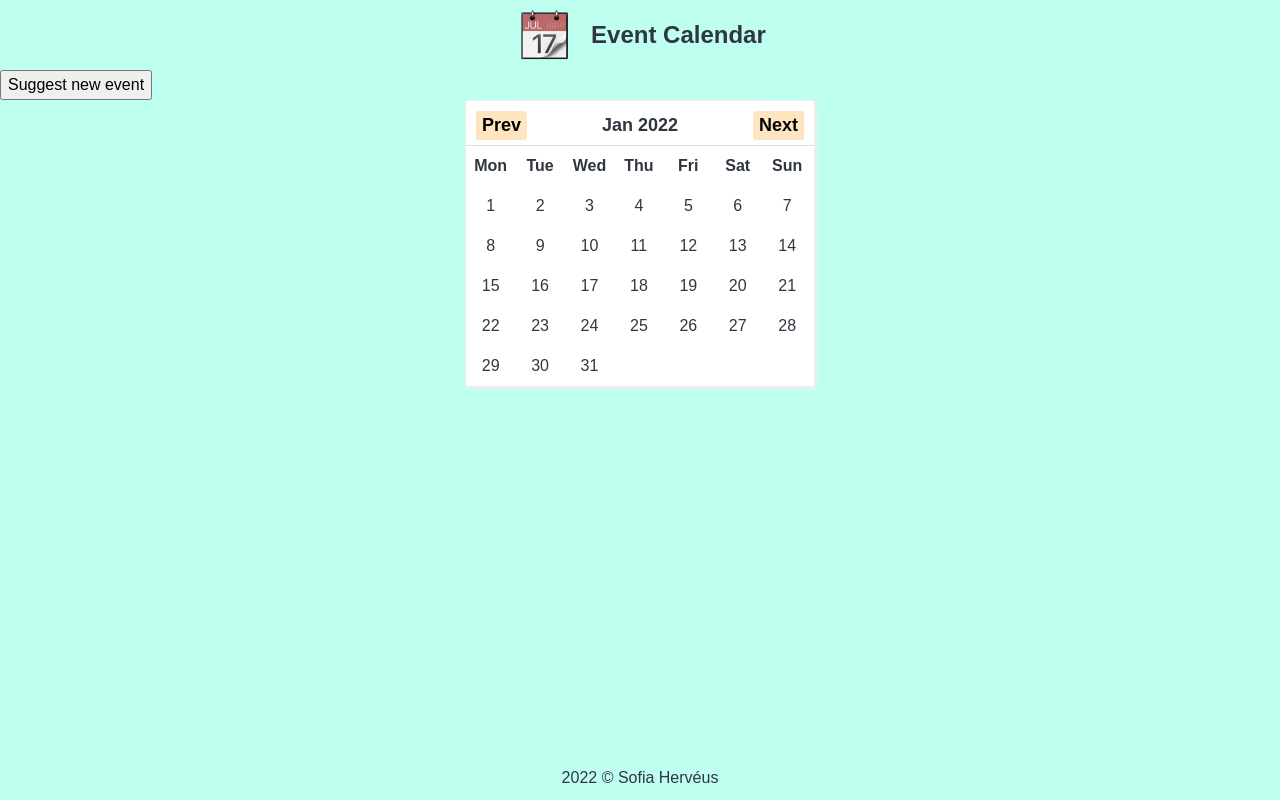
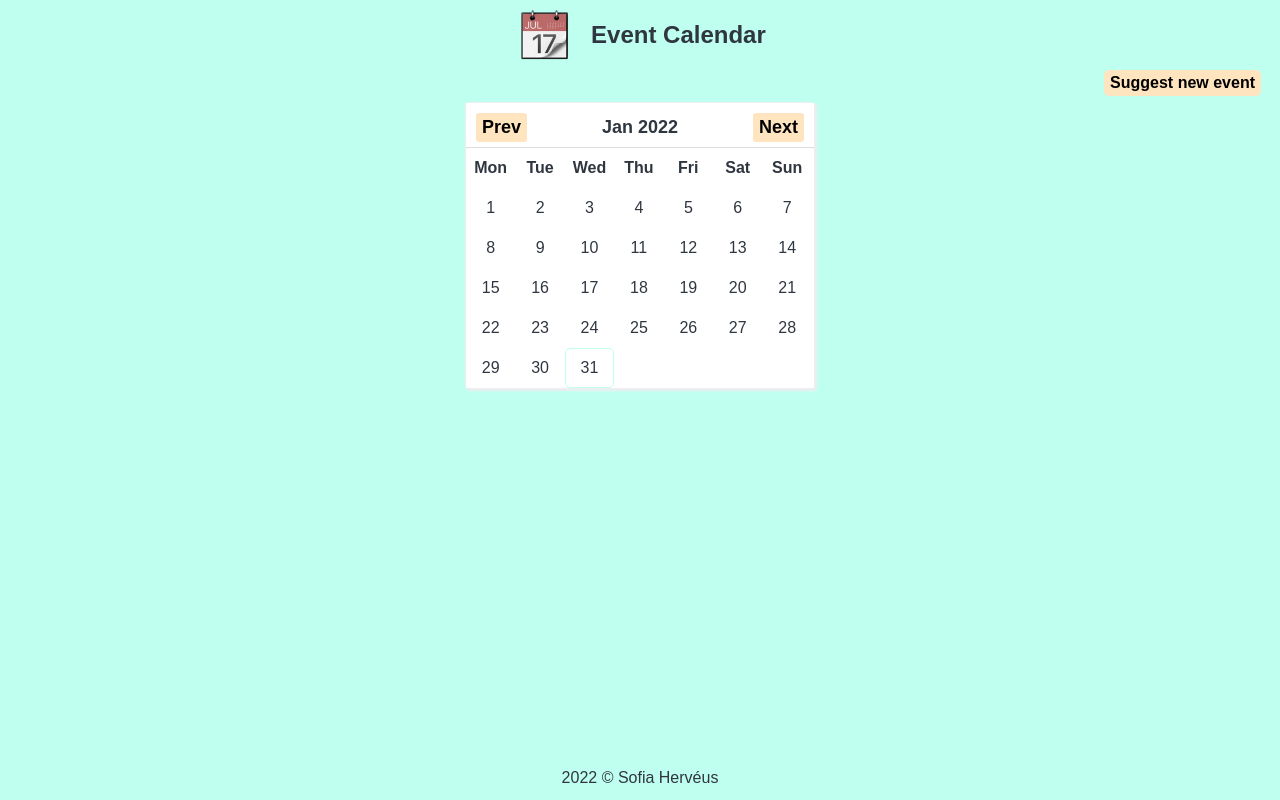
Before and after one commit to herv3us/Parents-Calendar, a React (Create React App) app in the folder frontend/: page / in a window 1280 px wide. Built offline with nearby package versions, Linux system fonts and the light colour scheme.

Commit message:
add some styling to button

```diff
--- a/frontend/src/components/main/SimpleCalendar.jsx
+++ b/frontend/src/components/main/SimpleCalendar.jsx
@@ -1,5 +1,5 @@
 import React, { useEffect, useState } from 'react';
-import styled from 'styled-components';
+import styled, { css } from 'styled-components';
 import { COLORS } from '../../styles/constants';
 
 function SimpleCalendar() {
@@ -73,7 +73,11 @@ function SimpleCalendar() {
           .fill(null)
           .map((_, index) => {
             const d = index - (startDay - 2);
-            return <Day key={index}>{d > 0 ? d : ''}</Day>;
+            return (
+              <Day key={index} isToday={d === today.getDate()}>
+                {d > 0 ? d : ''}
+              </Day>
+            );
           })}
       </Body>
     </CalendarFrame>
@@ -87,7 +91,7 @@ const CalendarFrame = styled.div`
   border: 1px solid ${COLORS.lightgrey};
   border-radius: 3px;
   box-shadow: 2px 2px 2px ${COLORS.lightgrey};
-  margin: 0 auto;
+  margin: 2rem auto;
 `;
 
 const Header = styled.div`
@@ -122,4 +126,17 @@ const Day = styled.div`
   flex-direction: row;
   justify-content: center;
   align-items: center;
+
+  ${(props) =>
+    props.isToday &&
+    css`
+      border: 1px solid ${COLORS.backgroundBG};
+      border-radius: 5px;
+    `}
+
+  ${(props) =>
+    props.isBooked &&
+    css`
+      background-color: ${COLORS.booked};
+    `}
 `;
--- a/frontend/src/pages/HomePage.jsx
+++ b/frontend/src/pages/HomePage.jsx
@@ -2,7 +2,8 @@ import React, { useState } from 'react';
 import LoginForm from '../components/main/LoginForm';
 import SuggestEvent from '../components/main/SuggestEvent';
 import SimpleCalendar from '../components/main/SimpleCalendar';
-import e from 'cors';
+import { COLORS } from '../styles/constants';
+import styled from 'styled-components';
 
 function HomePage() {
   const [buttonText, setButtonText] = useState('Suggest new event');
@@ -21,12 +22,30 @@ function HomePage() {
   };
 
   return (
-    <div>
+    <StyledHome>
       {isOpenLogin ? <LoginForm /> : null}
-      <button onClick={(e) => handleClick(e)}>{buttonText}</button>
+      <Button onClick={(e) => handleClick(e)}>{buttonText}</Button>
       {isOpenSuggestion ? <SuggestEvent /> : <SimpleCalendar />}
-    </div>
+    </StyledHome>
   );
 }
 
 export default HomePage;
+
+const StyledHome = styled.div`
+  display: flex;
+  flex-direction: column;
+  position: relative;
+`;
+
+const Button = styled.button`
+  cursor: pointer;
+  background-color: ${COLORS.considerd};
+  border: none;
+  border-radius: 5px;
+  font-weight: bold;
+  width: fit-content;
+  position: absolute;
+  top: 0;
+  right: 19px;
+`;
```
